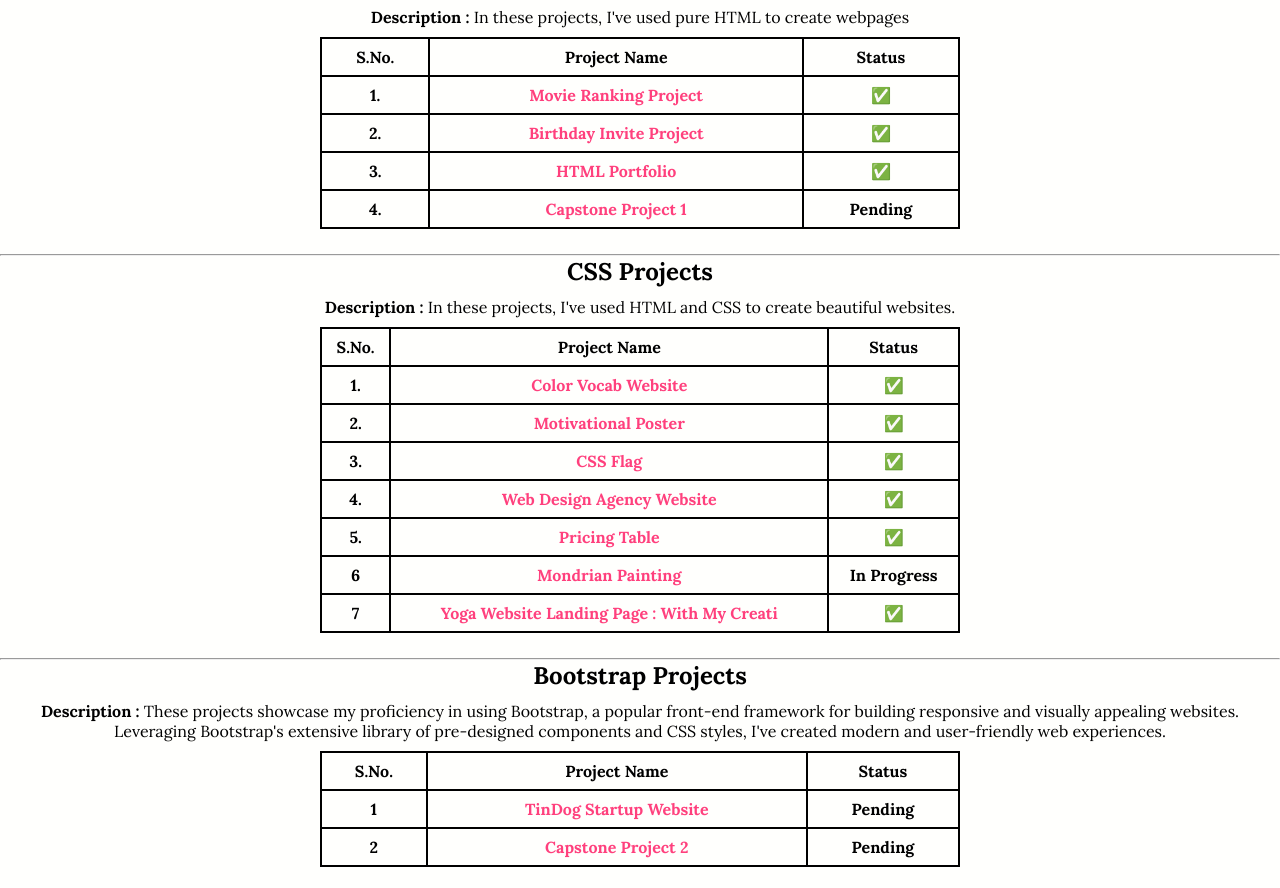
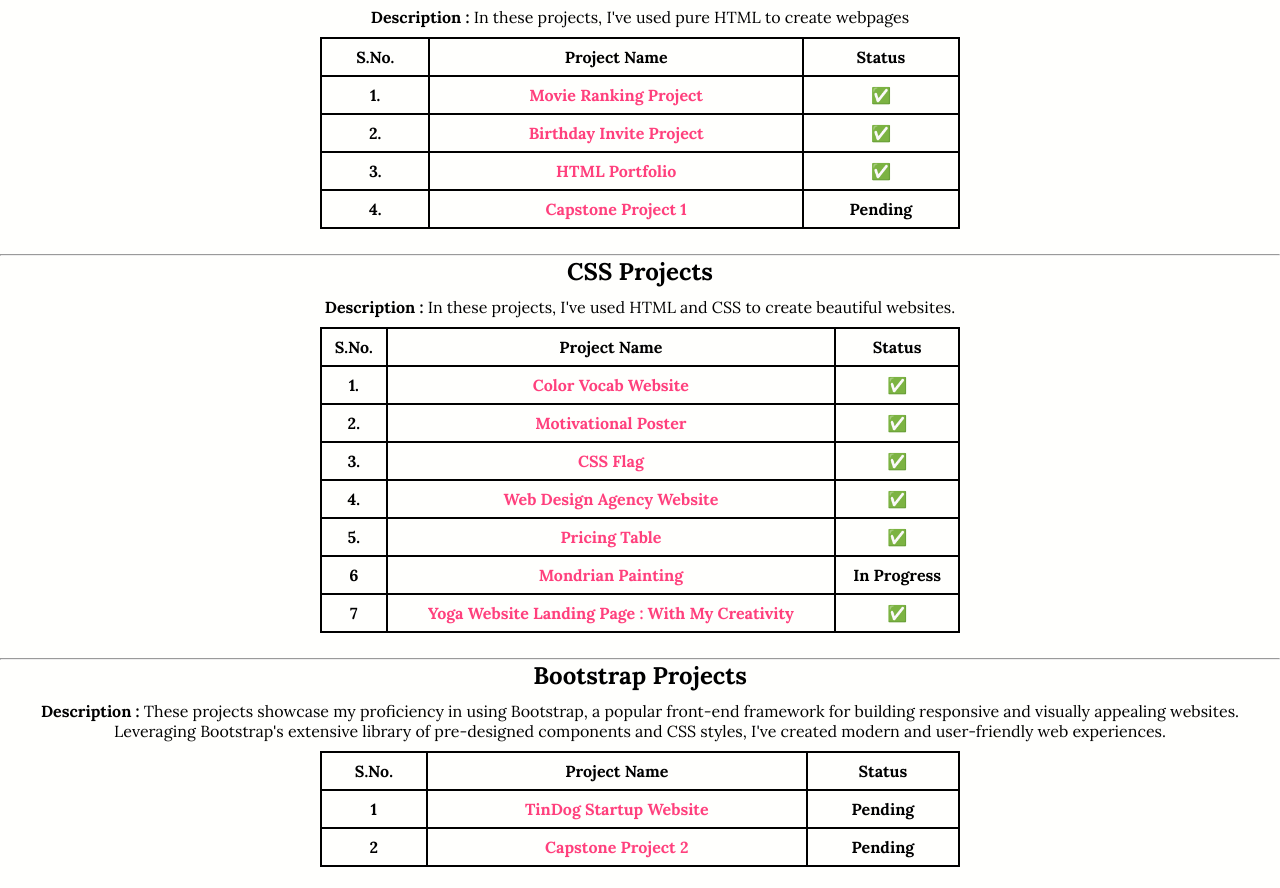
Before and after one commit to hackerpriya/Frontend-Projects, a plain HTML site: page projects_links.html in a window 1280 px wide. Shown: the part 209-1097 px from the top of the page. Drawn offline with Linux system fonts and the light colour scheme.

Commit message:
Update projects_links.html

```diff
--- a/projects_links.html
+++ b/projects_links.html
@@ -198,7 +198,7 @@
           </tr>
           <tr>
               <th>7</th>
-              <th><a href="https://hackerpriya.github.io/Adiyogini-Art-of-Union-/Using%20Basic%20Technologies/index.html">Yoga Website Landing Page : With My Creati</a></th>
+              <th><a href="https://hackerpriya.github.io/Adiyogini-Art-of-Union-/Using%20Basic%20Technologies/index.html">Yoga Website Landing Page : With My Creativity</a></th>
               <th>✅</th>
           </tr>
 
```
